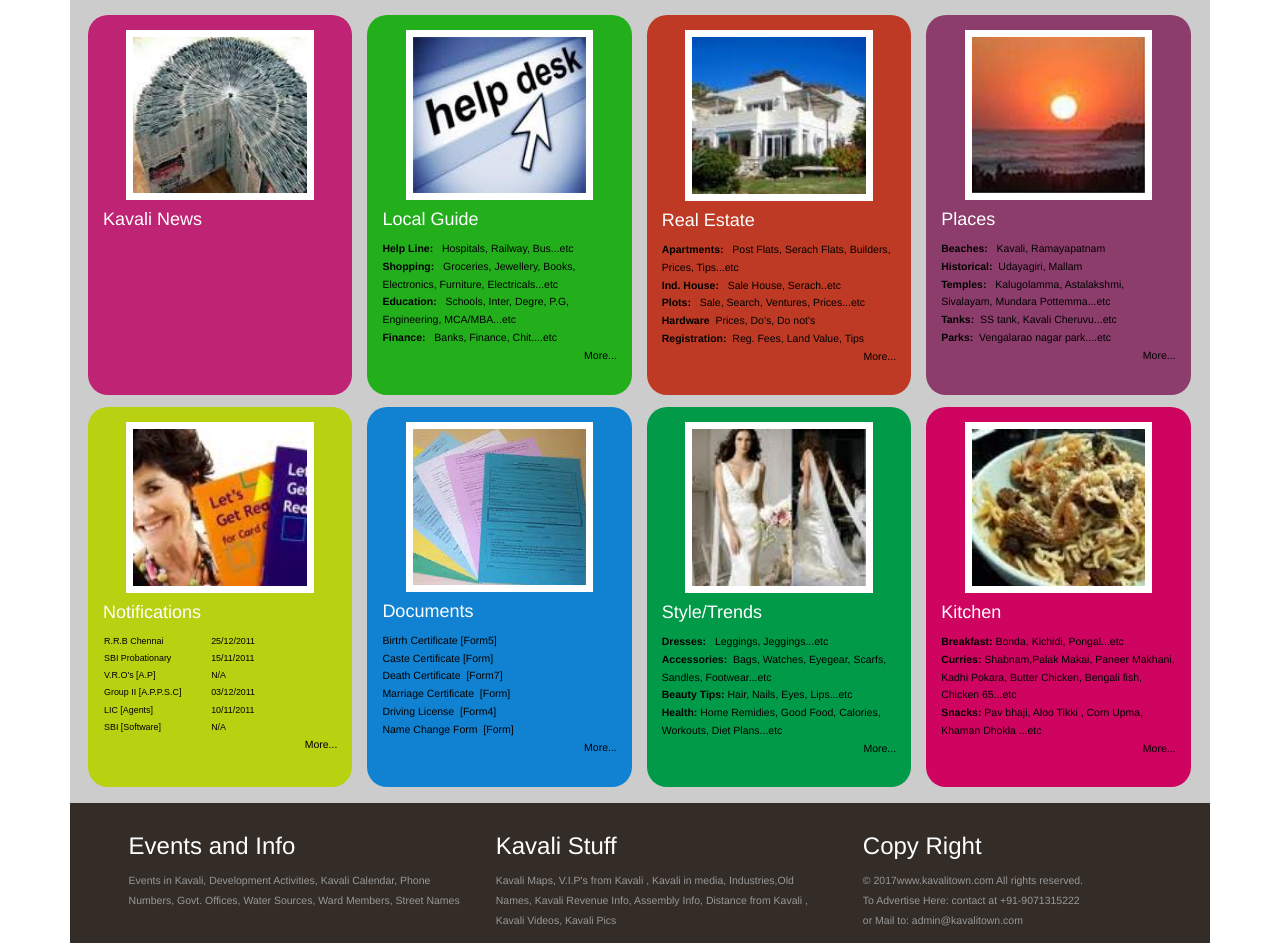
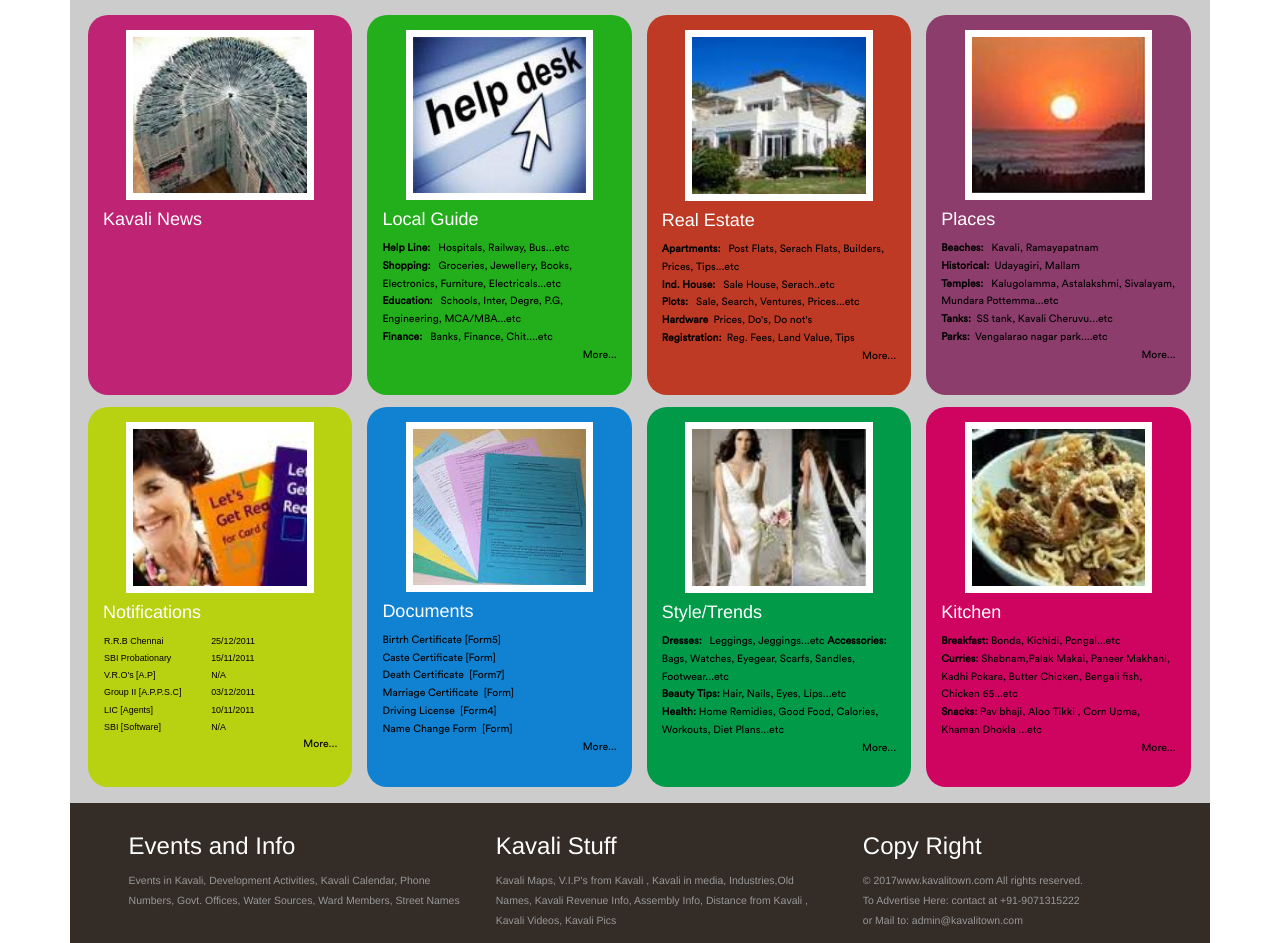
Before and after one commit to krishna-velamuri/kavalitown, a PHP site: page / in a window 1280 px wide. Shown: the part 405-1348 px from the top of the page. Run offline with PHP 8.4, Linux system fonts and the light colour scheme.

Commit message:
Update default.css
circle fonts inculded

```diff
--- a/styles/default.css
+++ b/styles/default.css
@@ -2,7 +2,10 @@ body {
     margin: 0px;
     padding: 0px;
 }
-
+@font-face {
+    font-family: circleBook;
+    src: url(./fonts/CircularStd-Book.otf);
+}
 .title {
     height: 17px;
     width: 30%;
@@ -24,6 +27,7 @@ body {
     -moz-border-radius: 0px 0px 0px 0px;
     -webkit-border-radius: 0px 0px 0px 0px;
     overflow: hidden; /*border-radius:0px 0px 20px 20px;*/
+    font-family:circleBook;
 }
     /* columns */
     .content ul.column {
```
